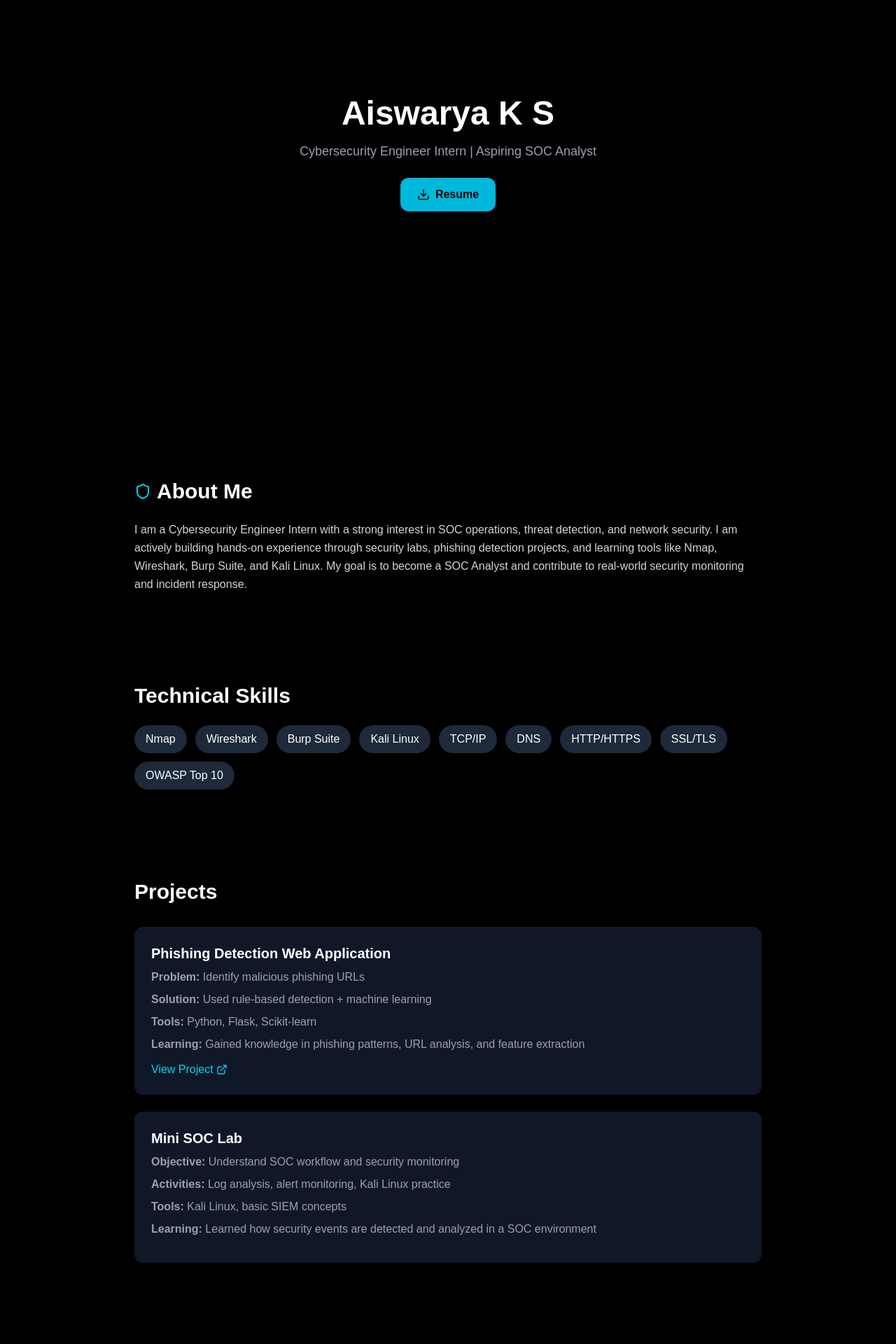
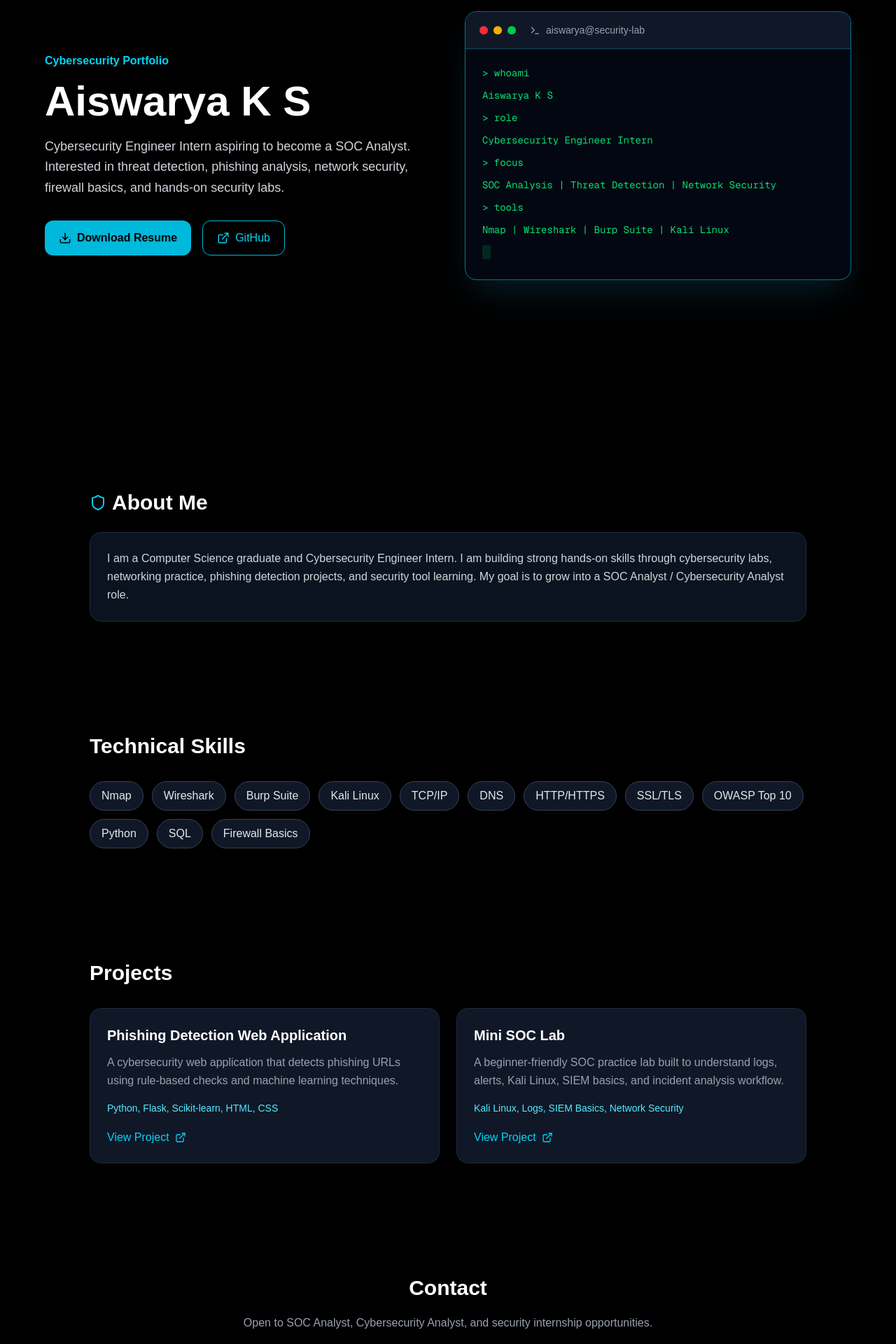
Before and after one commit to ksaiswarya10/portfolio, a Next.js app: page / in a window 1280 px wide. Shown: the part 180-2100 px from the top of the page at 70% size. Built offline with nearby package versions, Linux system fonts and the light colour scheme.

Commit message:
update portfolio layout

```diff
--- a/app/page.tsx
+++ b/app/page.tsx
@@ -1,155 +1,256 @@
 "use client";
 
 import { motion } from "framer-motion";
-import { Mail, Shield, ExternalLink, Download } from "lucide-react";
+import { Mail, Shield, Download, ExternalLink, Terminal } from "lucide-react";
 
 export default function Home() {
+  const skills = [
+    "Nmap",
+    "Wireshark",
+    "Burp Suite",
+    "Kali Linux",
+    "TCP/IP",
+    "DNS",
+    "HTTP/HTTPS",
+    "SSL/TLS",
+    "OWASP Top 10",
+    "Python",
+    "SQL",
+    "Firewall Basics",
+  ];
+
+  const projects = [
+    {
+      title: "Phishing Detection Web Application",
+      description:
+        "A cybersecurity web application that detects phishing URLs using rule-based checks and machine learning techniques.",
+      tech: "Python, Flask, Scikit-learn, HTML, CSS",
+      link: "https://github.com/ksaiswarya10/phishing-detection",
+    },
+    {
+      title: "Mini SOC Lab",
+      description:
+        "A beginner-friendly SOC practice lab built to understand logs, alerts, Kali Linux, SIEM basics, and incident analysis workflow.",
+      tech: "Kali Linux, Logs, SIEM Basics, Network Security",
+      link: "#",
+    },
+  ];
+
+  const terminalLines = [
+    "> whoami",
+    "Aiswarya K S",
+    "> role",
+    "Cybersecurity Engineer Intern",
+    "> focus",
+    "SOC Analysis | Threat Detection | Network Security",
+    "> tools",
+    "Nmap | Wireshark | Burp Suite | Kali Linux",
+  ];
+
   return (
-    <div className="min-h-screen bg-black text-white px-6">
+    <div className="min-h-screen bg-black text-white px-6 overflow-hidden">
+      <div className="fixed inset-0 -z-10 bg-[radial-gradient(circle_at_top_right,#0891b250,transparent_35%),radial-gradient(circle_at_bottom_left,#22c55e40,transparent_35%)]" />
 
       {/* HERO */}
-      <section className="min-h-screen flex flex-col items-center justify-center text-center">
-        <motion.h1
-          initial={{ opacity: 0, y: 40 }}
-          animate={{ opacity: 1, y: 0 }}
-          className="text-5xl font-bold mb-4"
+      <section className="min-h-screen flex flex-col-reverse md:flex-row items-center justify-center gap-12 max-w-6xl mx-auto">
+        <div className="text-center md:text-left md:w-1/2">
+          <motion.p
+            initial={{ opacity: 0, y: 25 }}
+            animate={{ opacity: 1, y: 0 }}
+            className="text-cyan-400 mb-4 font-semibold"
+          >
+            Cybersecurity Portfolio
+          </motion.p>
+
+          <motion.h1
+            initial={{ opacity: 0, y: 35 }}
+            animate={{ opacity: 1, y: 0 }}
+            transition={{ delay: 0.2 }}
+            className="text-5xl md:text-6xl font-bold mb-5"
+          >
+            Aiswarya K S
+          </motion.h1>
+
+          <motion.p
+            initial={{ opacity: 0, y: 35 }}
+            animate={{ opacity: 1, y: 0 }}
+            transition={{ delay: 0.4 }}
+            className="text-lg text-gray-300 mb-8 leading-relaxed"
+          >
+            Cybersecurity Engineer Intern aspiring to become a SOC Analyst.
+            Interested in threat detection, phishing analysis, network security,
+            firewall basics, and hands-on security labs.
+          </motion.p>
+
+          <motion.div
+            initial={{ opacity: 0, y: 35 }}
+            animate={{ opacity: 1, y: 0 }}
+            transition={{ delay: 0.6 }}
+            className="flex flex-wrap justify-center md:justify-start gap-4"
+          >
+            <a
+              href="/resume.pdf"
+              download
+              className="inline-flex items-center gap-2 bg-cyan-500 text-black px-5 py-3 rounded-xl font-semibold hover:bg-cyan-400 transition"
+            >
+              <Download size={18} />
+              Download Resume
+            </a>
+
+            <a
+              href="https://github.com/ksaiswarya10"
+              target="_blank"
+              className="inline-flex items-center gap-2 border border-cyan-500 px-5 py-3 rounded-xl text-cyan-400 hover:bg-cyan-500 hover:text-black transition"
+            >
+              <ExternalLink size={18} />
+              GitHub
+            </a>
+          </motion.div>
+        </div>
+
+        {/* TERMINAL ANIMATION */}
+        <motion.div
+          initial={{ opacity: 0, scale: 0.85 }}
+          animate={{ opacity: 1, scale: 1 }}
+          transition={{ delay: 0.3 }}
+          className="md:w-1/2 w-full max-w-xl"
         >
-          Aiswarya K S
-        </motion.h1>
+          <motion.div
+            animate={{ y: [0, -12, 0] }}
+            transition={{ repeat: Infinity, duration: 4 }}
+            className="bg-gray-950 border border-cyan-700 rounded-2xl shadow-2xl shadow-cyan-900/40 overflow-hidden"
+          >
+            <div className="flex items-center gap-2 px-5 py-4 bg-gray-900 border-b border-cyan-900">
+              <span className="w-3 h-3 bg-red-500 rounded-full" />
+              <span className="w-3 h-3 bg-yellow-500 rounded-full" />
+              <span className="w-3 h-3 bg-green-500 rounded-full" />
+              <span className="ml-3 text-sm text-gray-400 flex items-center gap-2">
+                <Terminal size={15} />
+                aiswarya@security-lab
+              </span>
+            </div>
 
-        <motion.p
-          initial={{ opacity: 0 }}
-          animate={{ opacity: 1 }}
-          transition={{ delay: 0.5 }}
-          className="text-lg text-gray-400 mb-6"
-        >
-          Cybersecurity Engineer Intern | Aspiring SOC Analyst
-        </motion.p>
+            <div className="p-6 font-mono text-sm text-green-400 space-y-3">
+              {terminalLines.map((line, index) => (
+                <motion.p
+                  key={index}
+                  initial={{ opacity: 0 }}
+                  animate={{ opacity: 1 }}
+                  transition={{ delay: 0.8 + index * 0.25 }}
+                >
+                  {line}
+                </motion.p>
+              ))}
 
-        <a
-          href="/resume.pdf"
-          download
-          className="bg-cyan-500 text-black px-6 py-3 rounded-xl font-semibold flex items-center gap-2"
-        >
-          <Download size={18} /> Resume
-        </a>
+              <motion.span
+                animate={{ opacity: [0, 1, 0] }}
+                transition={{ repeat: Infinity, duration: 1 }}
+                className="inline-block w-3 h-5 bg-green-400"
+              />
+            </div>
+          </motion.div>
+        </motion.div>
       </section>
 
       {/* ABOUT */}
-      <section className="py-16 max-w-4xl mx-auto">
+      <section className="py-20 max-w-5xl mx-auto">
         <h2 className="text-3xl font-bold mb-6 flex items-center gap-2">
-          <Shield className="text-cyan-400" /> About Me
+          <Shield className="text-cyan-400" />
+          About Me
         </h2>
 
-        <p className="text-gray-300 leading-relaxed">
-          I am a Cybersecurity Engineer Intern with a strong interest in SOC operations,
-          threat detection, and network security. I am actively building hands-on
-          experience through security labs, phishing detection projects, and learning
-          tools like Nmap, Wireshark, Burp Suite, and Kali Linux. My goal is to
-          become a SOC Analyst and contribute to real-world security monitoring
-          and incident response.
-        </p>
+        <div className="bg-gray-900/80 border border-gray-800 rounded-2xl p-6 text-gray-300 leading-relaxed">
+          I am a Computer Science graduate and Cybersecurity Engineer Intern.
+          I am building strong hands-on skills through cybersecurity labs,
+          networking practice, phishing detection projects, and security tool
+          learning. My goal is to grow into a SOC Analyst / Cybersecurity
+          Analyst role.
+        </div>
       </section>
 
       {/* SKILLS */}
-      <section className="py-16 max-w-4xl mx-auto">
-        <h2 className="text-3xl font-bold mb-6">Technical Skills</h2>
+      <section className="py-20 max-w-5xl mx-auto">
+        <h2 className="text-3xl font-bold mb-8">Technical Skills</h2>
 
         <div className="flex flex-wrap gap-3">
-          {[
-            "Nmap",
-            "Wireshark",
-            "Burp Suite",
-            "Kali Linux",
-            "TCP/IP",
-            "DNS",
-            "HTTP/HTTPS",
-            "SSL/TLS",
-            "OWASP Top 10",
-          ].map((skill) => (
-            <span
+          {skills.map((skill) => (
+            <motion.span
               key={skill}
-              className="px-4 py-2 bg-gray-800 rounded-full"
+              whileHover={{ scale: 1.1 }}
+              className="px-4 py-2 bg-gray-900 border border-gray-700 rounded-full text-gray-200 hover:border-cyan-400 transition"
             >
               {skill}
-            </span>
+            </motion.span>
           ))}
         </div>
       </section>
 
       {/* PROJECTS */}
-      <section className="py-16 max-w-4xl mx-auto">
+      <section className="py-20 max-w-5xl mx-auto">
         <h2 className="text-3xl font-bold mb-8">Projects</h2>
 
-        {/* Project 1 */}
-        <div className="bg-gray-900 p-6 rounded-xl mb-6">
-          <h3 className="text-xl font-bold mb-2">
-            Phishing Detection Web Application
-          </h3>
+        <div className="grid md:grid-cols-2 gap-6">
+          {projects.map((project, index) => (
+            <motion.div
+              key={project.title}
+              initial={{ opacity: 0, y: 35 }}
+              whileInView={{ opacity: 1, y: 0 }}
+              viewport={{ once: true }}
+              transition={{ delay: index * 0.15 }}
+              whileHover={{ y: -8 }}
+              className="bg-gray-900 border border-gray-800 rounded-2xl p-6 hover:border-cyan-500 transition"
+            >
+              <h3 className="text-xl font-bold mb-3">{project.title}</h3>
 
-          <p className="text-gray-400 mb-2">
-            <b>Problem:</b> Identify malicious phishing URLs
-          </p>
+              <p className="text-gray-400 mb-4 leading-relaxed">
+                {project.description}
+              </p>
 
-          <p className="text-gray-400 mb-2">
-            <b>Solution:</b> Used rule-based detection + machine learning
-          </p>
+              <p className="text-sm text-cyan-300 mb-5">{project.tech}</p>
 
-          <p className="text-gray-400 mb-2">
-            <b>Tools:</b> Python, Flask, Scikit-learn
-          </p>
-
-          <p className="text-gray-400 mb-3">
-            <b>Learning:</b> Gained knowledge in phishing patterns, URL analysis,
-            and feature extraction
-          </p>
-
-          <a
-            href="https://github.com/ksaiswarya10/phishing-detection"
-            target="_blank"
-            className="text-cyan-400 flex items-center gap-1"
-          >
-            View Project <ExternalLink size={16} />
-          </a>
-        </div>
-
-        {/* Project 2 */}
-        <div className="bg-gray-900 p-6 rounded-xl">
-          <h3 className="text-xl font-bold mb-2">Mini SOC Lab</h3>
-
-          <p className="text-gray-400 mb-2">
-            <b>Objective:</b> Understand SOC workflow and security monitoring
-          </p>
-
-          <p className="text-gray-400 mb-2">
-            <b>Activities:</b> Log analysis, alert monitoring, Kali Linux practice
-          </p>
-
-          <p className="text-gray-400 mb-2">
-            <b>Tools:</b> Kali Linux, basic SIEM concepts
-          </p>
-
-          <p className="text-gray-400 mb-3">
-            <b>Learning:</b> Learned how security events are detected and analyzed
-            in a SOC environment
-          </p>
+              <a
+                href={project.link}
+                target="_blank"
+                className="inline-flex items-center gap-2 text-cyan-400 hover:text-cyan-300"
+              >
+                View Project <ExternalLink size={16} />
+              </a>
+            </motion.div>
+          ))}
         </div>
       </section>
 
       {/* CONTACT */}
-      <section className="py-16 text-center">
-        <h2 className="text-3xl font-bold mb-6">Contact</h2>
+      <section className="py-20 text-center max-w-5xl mx-auto">
+        <h2 className="text-3xl font-bold mb-5">Contact</h2>
 
-        <div className="flex justify-center gap-6 text-cyan-400">
-          <a href="mailto:ksaiswarya10@gmail.com">
-            <Mail />
+        <p className="text-gray-400 mb-7">
+          Open to SOC Analyst, Cybersecurity Analyst, and security internship
+          opportunities.
+        </p>
+
+        <div className="flex justify-center flex-wrap gap-5 text-cyan-400">
+          <a
+            href="mailto:ksaiswarya10@gmail.com"
+            className="inline-flex items-center gap-2 hover:text-cyan-300"
+          >
+            <Mail size={18} />
+            Email
           </a>
 
-          <a href="https://github.com/ksaiswarya10" target="_blank">
+          <a
+            href="https://github.com/ksaiswarya10"
+            target="_blank"
+            className="hover:text-cyan-300"
+          >
             GitHub
           </a>
 
-          <a href="https://linkedin.com/in/aiswarya-k-s" target="_blank">
+          <a
+            href="https://linkedin.com/in/aiswarya-k-s"
+            target="_blank"
+            className="hover:text-cyan-300"
+          >
             LinkedIn
           </a>
         </div>
```
